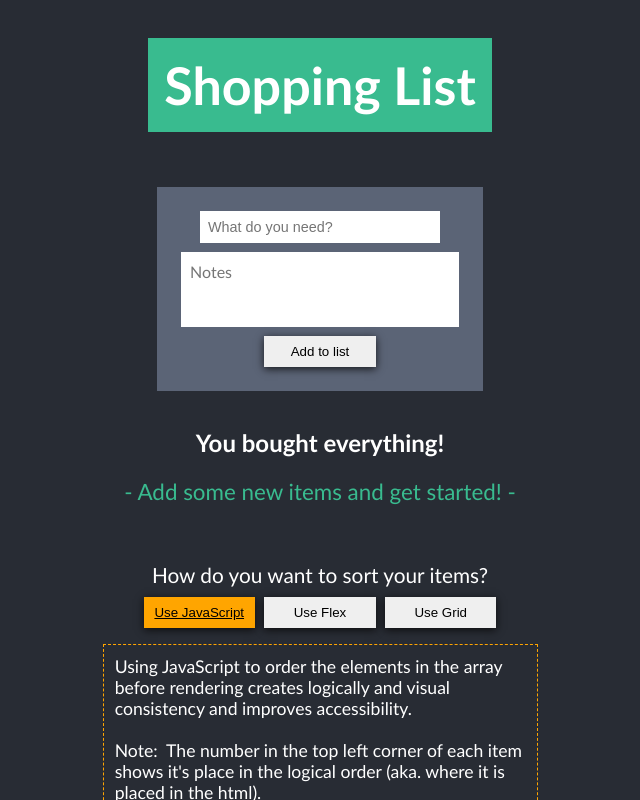
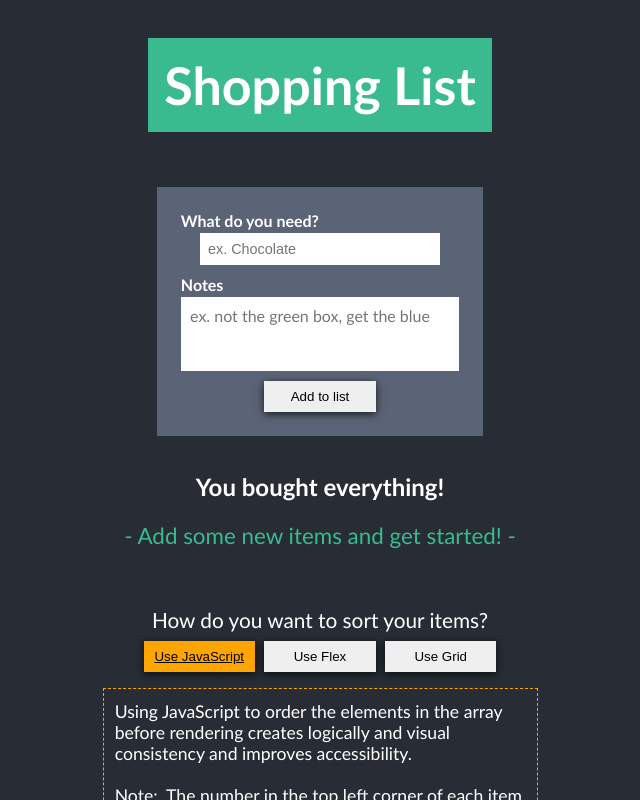
Before and after one commit to ic3Dragon/such-a-fancy-shopping-list, a React (Create React App) app: page / in a window 1280 px wide. Shown: the top 800 px of the page, without its empty margins (320-960 px from the left). Built offline with nearby package versions, Linux system fonts and the light colour scheme.

Commit message:
edit(addItemForm): add labels to input fields

```diff
--- a/src/components/AddItemForm/addItemForm.scss
+++ b/src/components/AddItemForm/addItemForm.scss
@@ -5,6 +5,13 @@
   gap: 0.6rem;
   align-items: center;
   background-color: #5b6476;
+}
+
+.add-item-form__input-title-label, .add-item-form__input-notes-label {
+  width: 100%;
+  text-align: left;
+  margin-bottom: -.4rem;
+  font-weight: 600;
 }
 
 .add-item-form__input {
--- a/src/components/AddItemForm/index.tsx
+++ b/src/components/AddItemForm/index.tsx
@@ -45,8 +45,10 @@ const AddItemForm = () => {
   const formElement = useRef<HTMLFormElement>(null);
 
   return <form onSubmit={addItemHandler} className="add-item-form" ref={formElement}>
-    <input type="text" placeholder="What do you need?" className="add-item-form__input" name="title" autoFocus required data-testid="newCardTitle"/>
-    <textarea onKeyDown={e => preventNewLineOnEnter(formElement, e)} placeholder="Notes" className="add-item-form__input add-item-form__input--notes" name="notes" autoComplete="off" data-testid="newCardTitleDesc"/>
+    <label htmlFor="title" className="add-item-form__input-title-label">What do you need?</label>
+    <input type="text" placeholder="ex. Chocolate" className="add-item-form__input" name="title" autoFocus required data-testid="newCardTitle"/>
+    <label htmlFor="notes" className="add-item-form__input-notes-label">Notes</label>
+    <textarea onKeyDown={e => preventNewLineOnEnter(formElement, e)} placeholder="ex. not the green box, get the blue" className="add-item-form__input add-item-form__input--notes" name="notes" autoComplete="off" data-testid="newCardTitleDesc"/>
     <button type="submit" className="button" data-testid="addNewCardBtn">Add to list</button>
   </form>
 };
```
